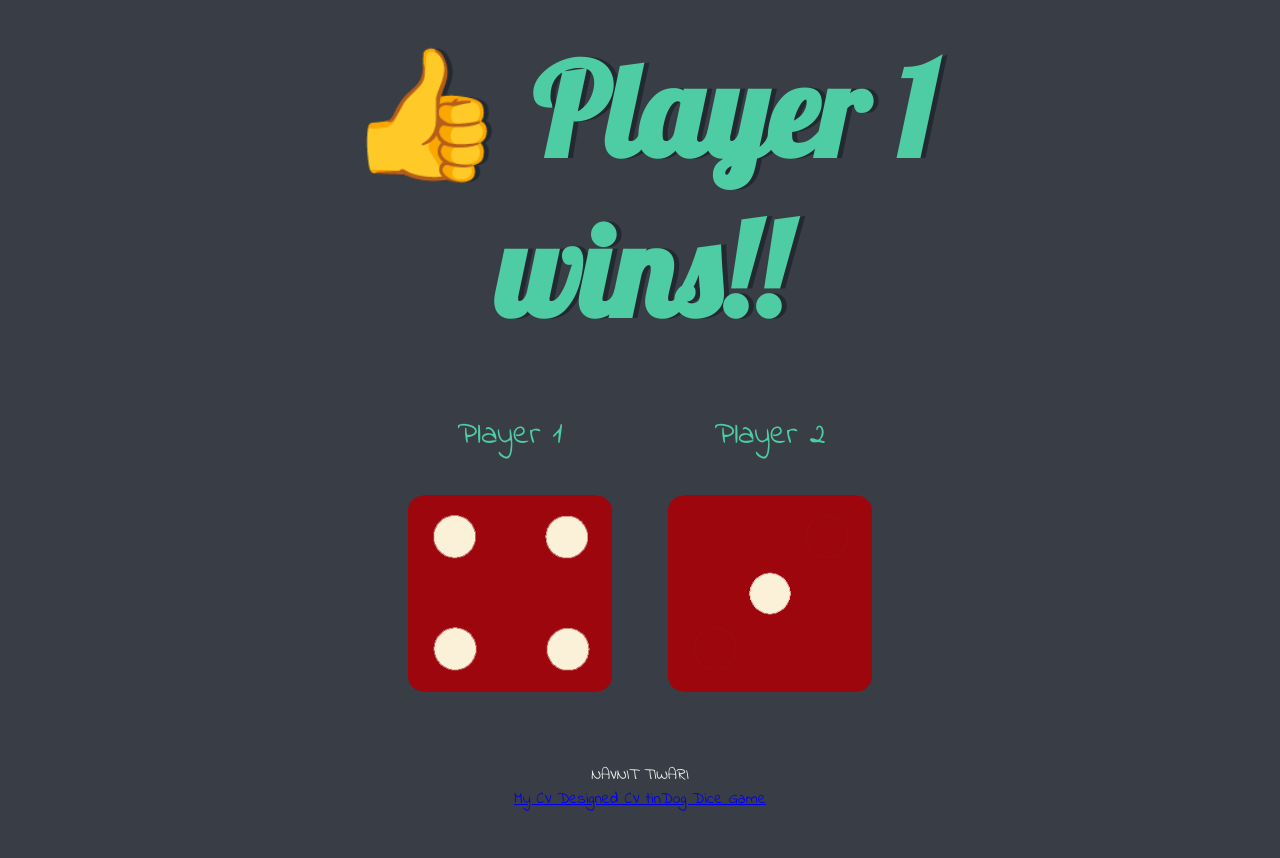
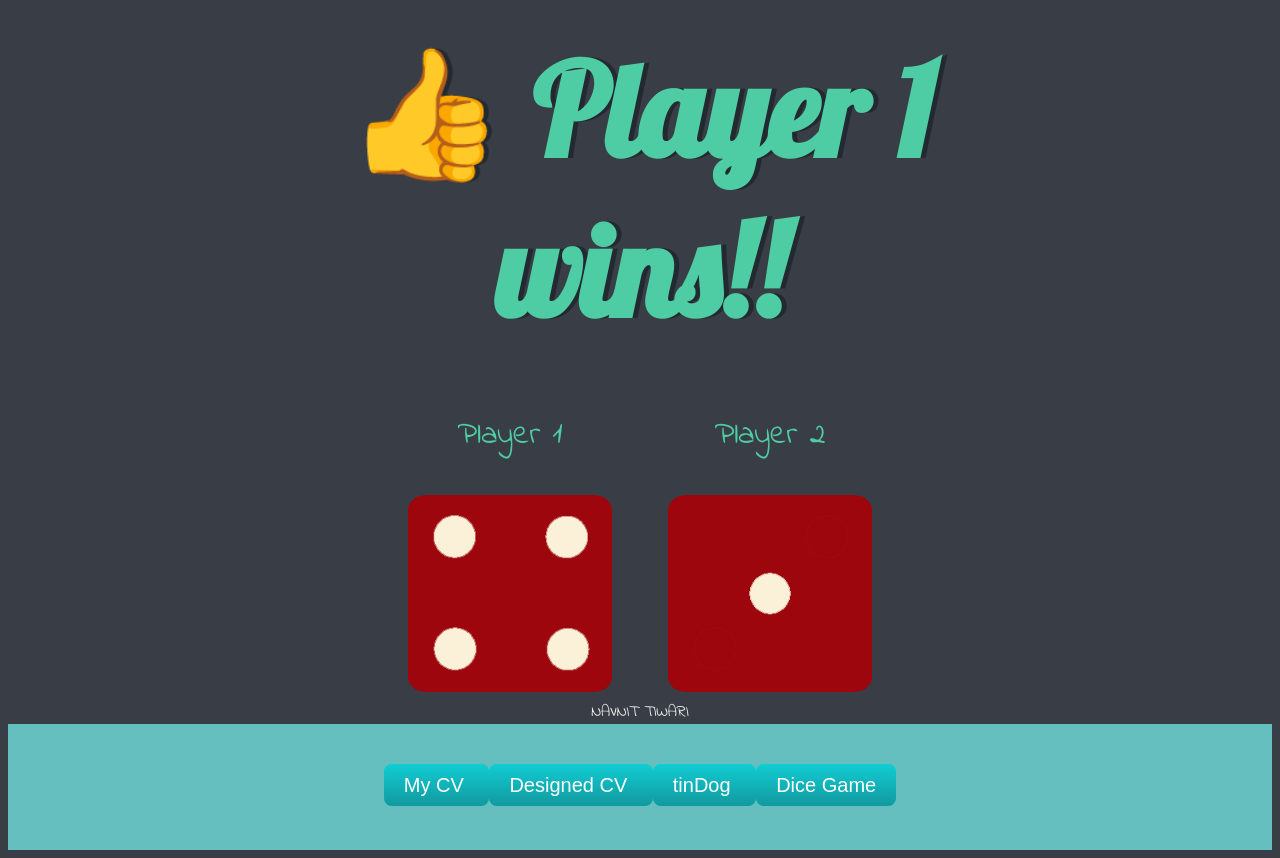
Before and after one commit to navnittiwari/dicegame, a plain HTML site: page index.html in a window 1280 px wide. Before the commit the page ends 819 px from the top, so only its background shows below. Drawn offline with nearby package versions, Linux system fonts and the light colour scheme.

Commit message:
Update styles.css

```diff
--- a/styles.css
+++ b/styles.css
@@ -32,10 +32,40 @@ img {
   width: 80%;
 }
 
+.btn {
+  background: #11CDD4;
+  background-image: -webkit-linear-gradient(top, #11CDD4, #11999E);
+  background-image: -moz-linear-gradient(top, #11CDD4, #11999E);
+  background-image: -ms-linear-gradient(top, #11CDD4, #11999E);
+  background-image: -o-linear-gradient(top, #11CDD4, #11999E);
+  background-image: linear-gradient(to bottom, #11CDD4, #11999E);
+  -webkit-border-radius: 8;
+  -moz-border-radius: 8;
+  border-radius: 8px;
+  font-family: 'Montserrat', sans-serif;
+  color: #ffffff;
+  font-size: 20px;
+  padding: 10px 20px 10px 20px;
+  text-decoration: none;
+}
+
+.btn:hover {
+  background: #30E3CB;
+  background-image: -webkit-linear-gradient(top, #30E3CB, #2BC4AD);
+  background-image: -moz-linear-gradient(top, #30E3CB, #2BC4AD);
+  background-image: -ms-linear-gradient(top, #30E3CB, #2BC4AD);
+  background-image: -o-linear-gradient(top, #30E3CB, #2BC4AD);
+  background-image: linear-gradient(to bottom, #30E3CB, #2BC4AD);
+  text-decoration: none;
+}
+
 footer {
-  margin-top: 5%;
   color: #EEEEEE;
   text-align: center;
   font-family: 'Indie Flower', cursive;
-
 }
+.row{
+  margin: 0%;
+  background-color: #66BFBF;
+  padding: 50px 0 50px;
+}
```
